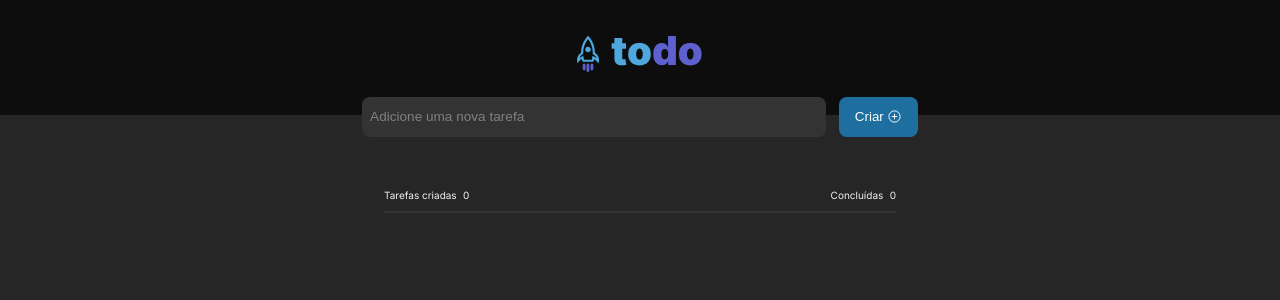
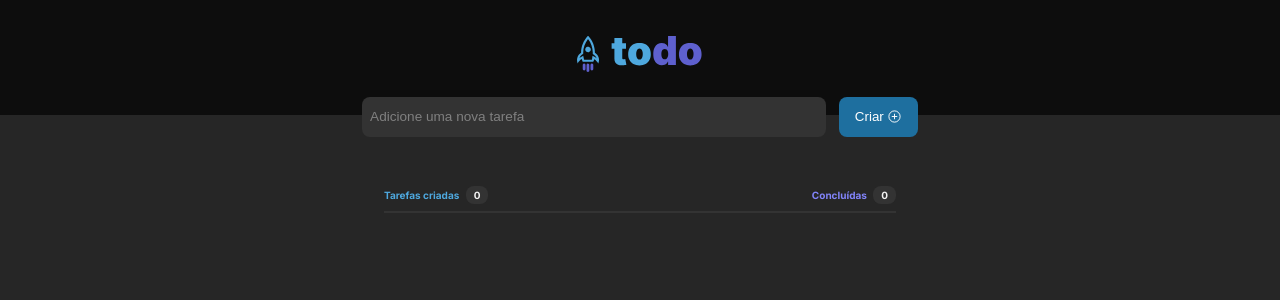
Before and after one commit to cauealb/projects-React, a React (Vite) app in the folder 04 - todo/: page / in a window 1280 px wide. Shown: the top 300 px of the page. Built offline with nearby package versions, Linux system fonts and the light colour scheme.

Commit message:
style: Estilizando as informações do content

```diff
--- a/04 - todo/src/Components/ListTask/ListTask.module.css
+++ b/04 - todo/src/Components/ListTask/ListTask.module.css
@@ -14,4 +14,19 @@
     align-items: center;
     justify-content: center;
     gap: 0.40rem;
+    font-weight: bold;
 }
+
+.infos_messages > p:first-child {
+    color: var(--blue-300);
+}
+
+.infos_messages:last-child > p{
+    color: var(--purple-300);
+}
+
+.numbertask {
+    background-color: var(--gray-400);
+    padding: 0.20rem 0.50rem;
+    border-radius: 8px;
+}
--- a/04 - todo/src/Components/ListTask/ListTask.tsx
+++ b/04 - todo/src/Components/ListTask/ListTask.tsx
@@ -13,13 +13,13 @@ export function ListTask () {
                         <p>
                             Tarefas criadas
                         </p>
-                        <span>{taskCreate}</span>
+                        <span className={styleList.numbertask}>{taskCreate}</span>
                     </div>
                     <div className={styleList.infos_messages}>
-                    <p>
-                        Concluídas
-                    </p>
-                        <span>{taskFinished}</span>
+                        <p>
+                            Concluídas
+                        </p>
+                        <span className={styleList.numbertask}>{taskFinished}</span>
                     </div>
                 </div>
             </div>
```
